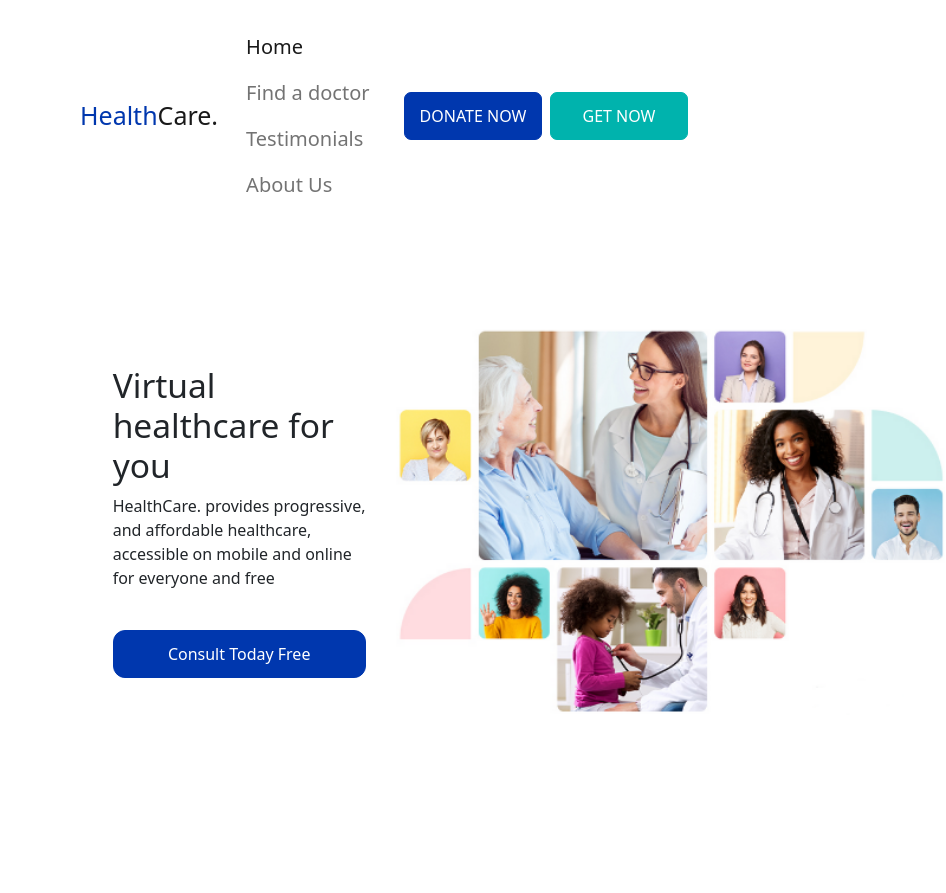
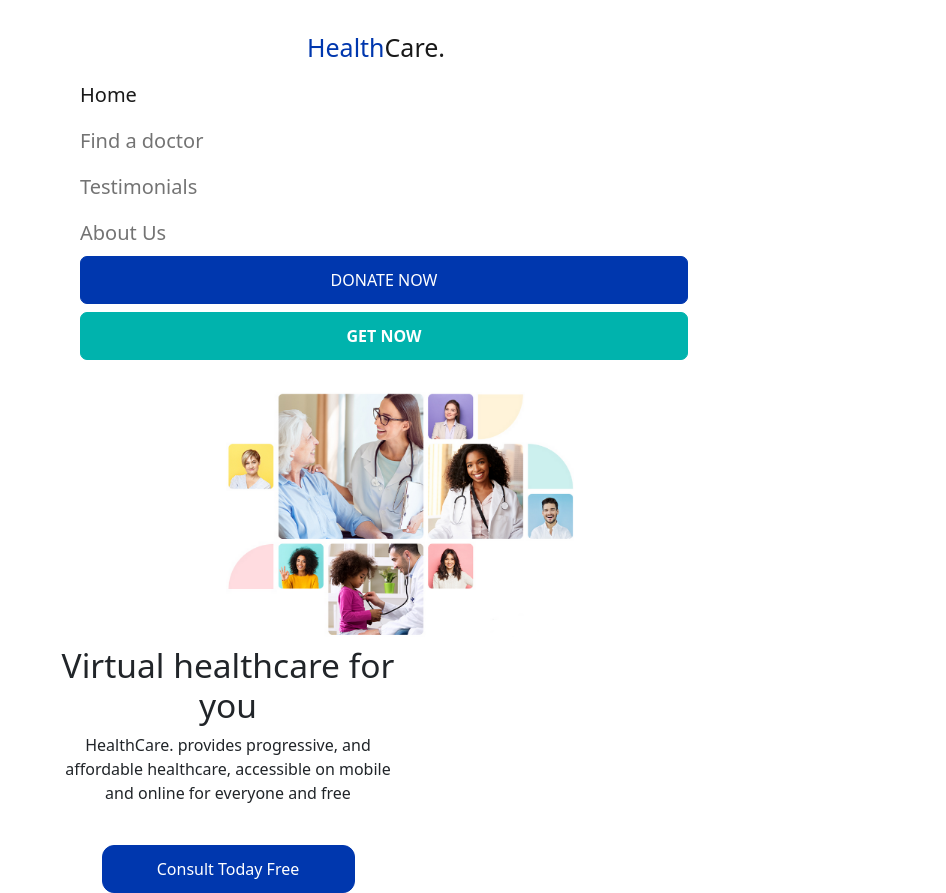
Before and after one commit to celvineadiputra1/healthCare, a React (Create React App) app: page / in a window 768 px wide. Shown: the whole page, 946 px wide, since content can reach past the window. Before the commit the page ends 800 px from the top, so only its background shows below. Built offline with nearby package versions, Linux system fonts and the light colour scheme.

Commit message:
perbaikan responsive

```diff
--- a/public/index.html
+++ b/public/index.html
@@ -3,6 +3,7 @@
     <head>
         <meta charset="utf-8" />
         <link rel="icon" href="%PUBLIC_URL%/favicon.ico" />
+        <meta name="viewport" content="width=device-width, initial-scale=1" />
         <meta name="theme-color" content="#000000" />
         <meta
             name="description"
--- a/src/Assets/scss/style.scss
+++ b/src/Assets/scss/style.scss
@@ -77,3 +77,49 @@
 .font-weigth-bold {
     font-weight: 400;
 }
+
+@media screen and (min-width: 393px) and (max-width: 837px) {
+    .img-hero {
+        width: 349px;
+    }
+    .text-center-sm {
+        text-align: center;
+    }
+    .flex-medium {
+        display: flex;
+        flex-direction: column;
+        align-items: center;
+    }
+    .d-block-custom {
+        display: block !important;
+        width: 100%;
+        .ml-2 {
+            margin-left: 0 !important;
+        }
+    }
+    .w-100-custom {
+        width: 100%;
+    }
+    .mt-2-custom {
+        margin-top: 0.5rem;
+    }
+    .container {
+        &.mt-6 {
+            margin-top: 0.5rem !important;
+        }
+    }
+}
+
+@media screen and (min-width: 838px) and (max-width: 900px) {
+    .img-hero {
+        width: 450px;
+    }
+    .text-center-sm {
+        text-align: center;
+    }
+    .flex-medium {
+        display: flex;
+        flex-direction: column;
+        align-items: center;
+    }
+}
--- a/src/Parts/Header.js
+++ b/src/Parts/Header.js
@@ -4,12 +4,11 @@ import { Link } from "react-router-dom";
 export default function Header() {
     return (
         <nav className="navbar navbar-expand-lg navbar-light p-4">
-            <div className="container-fluid d-flex">
-                <Link className="navbar-brand" to="#">
+            <div className="container-fluid">
+                <Link className="navbar-brand text-center w-100-custom" to="/">
                     <span className="logoSpan">Health</span>Care.
                 </Link>
-                <div>
-                    <div className="navbar-nav">
+                <div className="navbar-nav d-block-custom">
                     <Link className="nav-link active mr-40px" to="#">
                         Home
                     </Link>
@@ -23,12 +22,13 @@ export default function Header() {
                         About Us
                     </Link>
                 </div>
-                </div>
-                <div className="space-donate">
-                    <Button isPrimary className="font-weigth-bold">
+                <div className="space-donate d-block-custom">
+                    <Button isPrimary className="font-weigth-bold w-100-custom">
                         DONATE NOW
                     </Button>
-                    <Button isInfo className="text-white font-weigth-bold ml-2">
+                    <Button
+                        isInfo
+                        className="text-white font-weight-bold ml-2 w-100-custom mt-2-custom">
                         GET NOW
                     </Button>
                 </div>
--- a/src/Parts/Hero.js
+++ b/src/Parts/Hero.js
@@ -5,9 +5,9 @@ import Button from "../elements/Button";
 export default function Hero() {
     return (
         <section className="container mt-6">
-            <div className="row">
-                <div className="col-sm-5 offset-sm-1 d-flex align-items-center">
-                    <div className="hero-title">
+            <div className="row d-flex align-items-center flex-column-reverse flex-lg-row  text-center-sm">
+                <div className="col-lg-5 col-sm-12 offset-lg-1 mt-2-custom">
+                    <div className="hero-title flex-medium">
                         <h1>Virtual healthcare for you</h1>
                         <p className="font-weight-light">
                             HealthCare. provides progressive, and affordable
```
Lines whose indentation alone changed are shown as unchanged.
